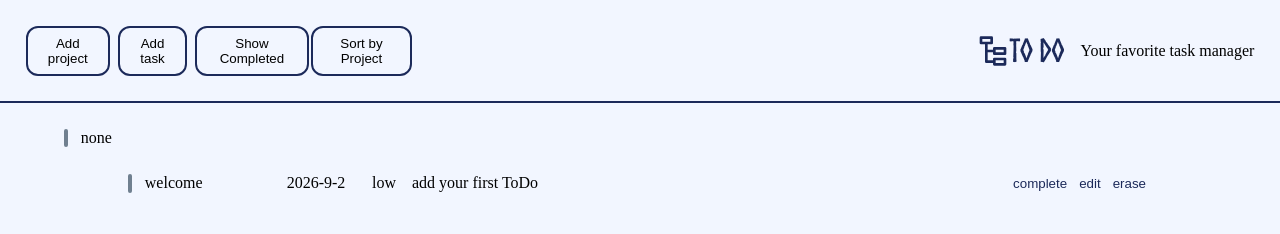
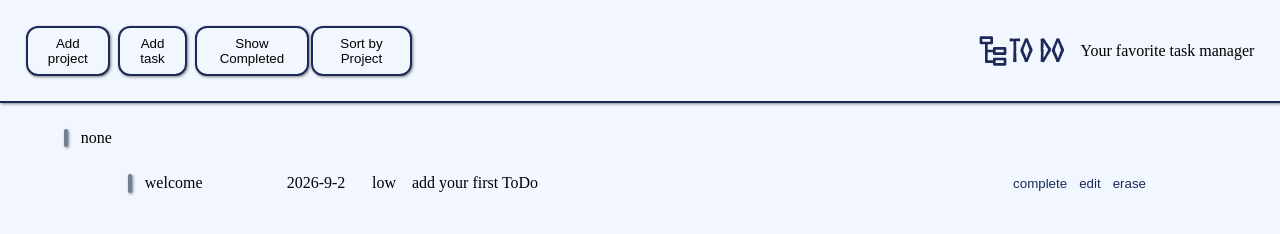
Before and after one commit to R-o-b-S/ToDo-TOP, a website built with webpack: page src/template.html in a window 1280 px wide. Built offline with nearby package versions, Linux system fonts and the light colour scheme.

Commit message:
improved style

```diff
--- a/src/styles.css
+++ b/src/styles.css
@@ -27,6 +27,7 @@ body {
     border-bottom: solid 2px;
     border-color: var(--color2);
     justify-content: space-between;
+    box-shadow: 1px 1px 3px gray;
 }
 
 #commands {
@@ -70,6 +71,7 @@ body {
     border-color: var(--color2);
     background-color: var(--color1);
     color: var(--color3);
+    box-shadow: 1px 1px 3px gray;
 }
 
 .test:hover {
@@ -115,6 +117,7 @@ body {
     border: 1px;
     border-radius:5px;
     margin-right: 1vw;
+    box-shadow: 1px 1px 3px gray;
 }
 
 .taskName {
```
